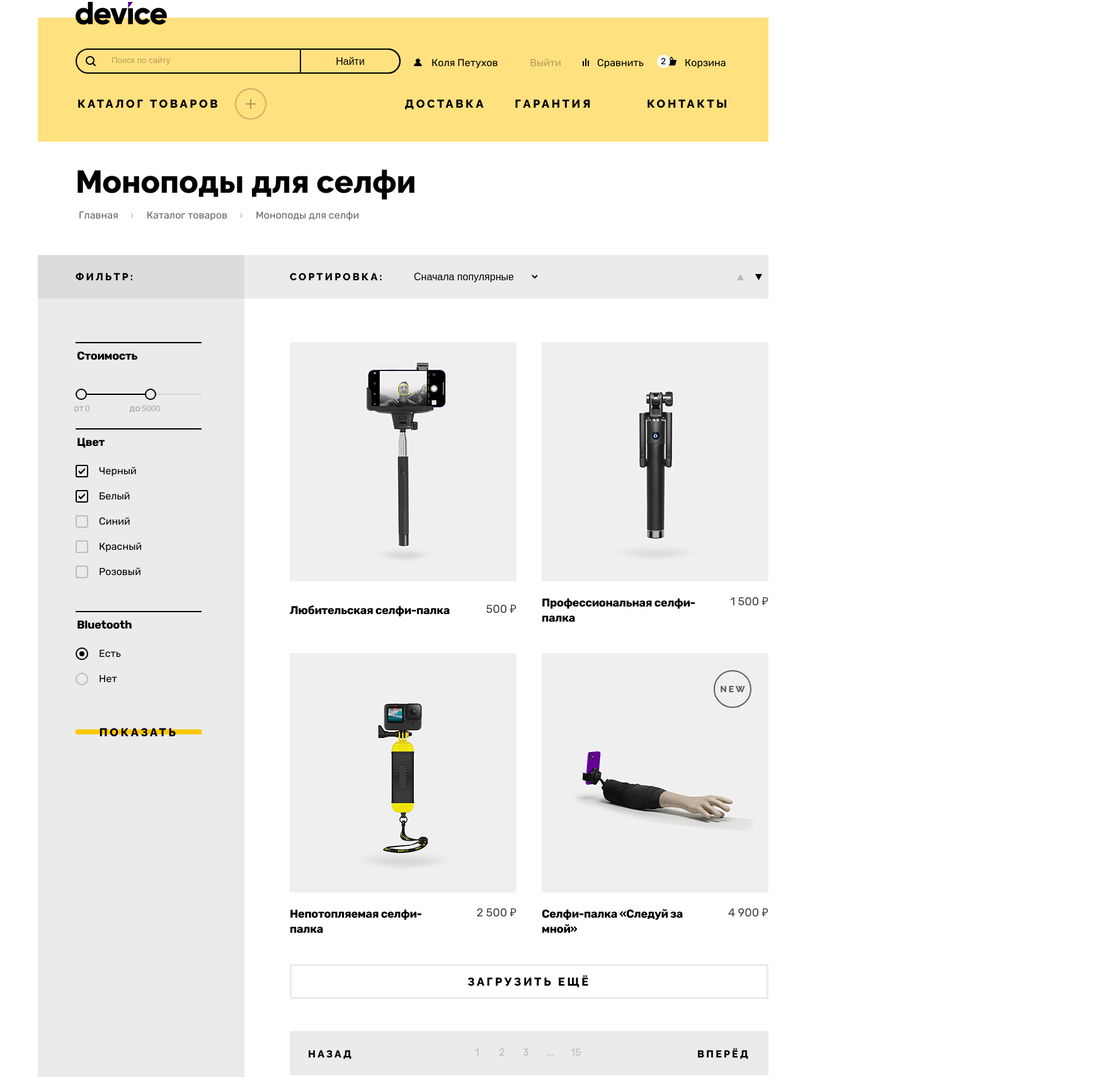
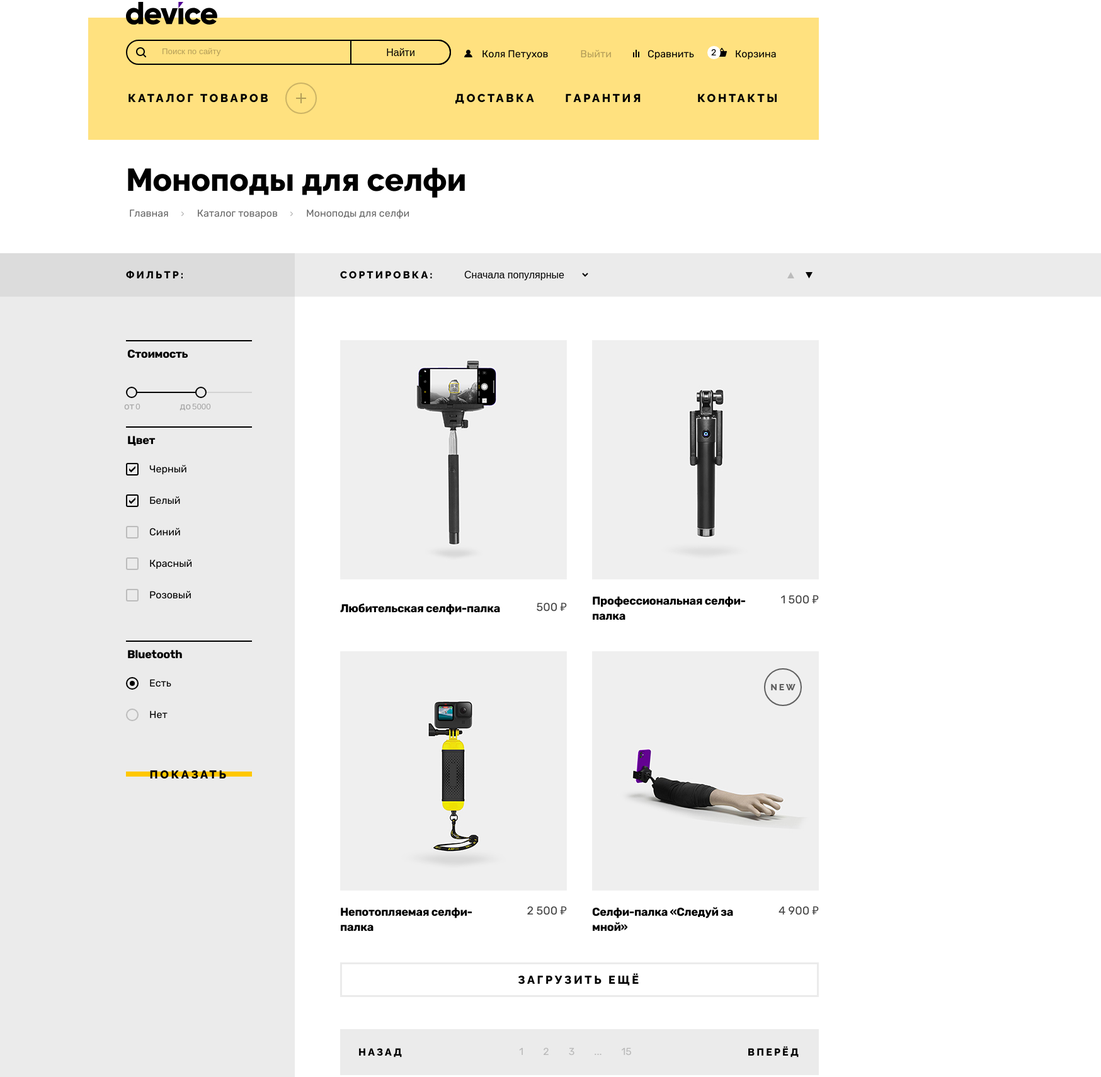
Before and after one commit to SergeySvetlov/1796475-device-32, a plain HTML site: page catalog.html in a window 1280 px wide. Shown: the part 14-1724 px from the top of the page at 63% size, 1748 px wide, since content can reach past the window. Drawn offline with Linux system fonts and the light colour scheme.

Commit message:
8.12. Завершаем вёрстку всех компонентов

```diff
--- a/catalog.html
+++ b/catalog.html
@@ -67,7 +67,7 @@
       <ul class="navigation-bottom">
         <li class="navigation-item-bottom catalog-bottom">
           <a class="navigation-item-bottom-link catalog-link" href="catalog.html">Каталог товаров</a>
-          <ul class="sub-navigation visually-hidden">
+          <ul class="sub-navigation">
             <li>
               <a class="sub-navigation-link" href="#">Виртуальная реальность</a>
             </li>
--- a/styles/styles.css
+++ b/styles/styles.css
@@ -34,6 +34,7 @@ body {
   padding: 0;
   display: flex;
   flex-direction: column;
+  min-width: 1440px;
   min-height: 100%;
   font-family: Rubik, Calibri, sans-serif;
   font-style: normal;
@@ -80,8 +81,9 @@ body {
 .navigation-top {
   width: 1075px;
   margin-left: 60px;
-  margin-top: 49px;
-  display: flex;
+  margin-top: 35px;
+  display: flex;
+  flex-wrap: wrap;
 }
 .search-bar-form {
   box-sizing: border-box;
@@ -138,7 +140,7 @@ body {
   border: solid 2px black;
   padding: 0;
   width: 160px;
-  height: 40px;
+  min-height: 40px;
   font-size: 16px;
   line-height: 19px;
   border-radius: 0 50px 50px 0;
@@ -179,6 +181,7 @@ body {
   margin: 0;
   padding: 0;
   display: flex;
+  flex-wrap: wrap;
   list-style-type: none;
 }
 .navigation-list li {
@@ -194,7 +197,7 @@ body {
   display: block;
   box-sizing: border-box;
   text-decoration: none;
-  height: 40px;
+  min-height: 40px;
   padding: 10px;
   border: solid 3px RGBA(0, 0, 0, 0);
 }
@@ -212,6 +215,7 @@ body {
 }
 .entrance {
   width: max-content;
+  max-width: 210px;
   padding-left: 46px;
 }
 .entrance::before {
@@ -226,6 +230,7 @@ body {
   }
 .exit {
   width: max-content;
+  max-width: 80px;
   color: RGBA(0, 0, 0, 0.3);
 }
 .exit:hover {
@@ -268,7 +273,7 @@ body {
   width: 320px;
   background-color: black;
   z-index: 3;
-  left: -140px;
+  left: -130px;
 }
 .goods-number {
   position: absolute;
@@ -276,7 +281,8 @@ body {
   box-sizing: border-box;
   width: max-content;
   min-width: 21px;
-  height: 21px;
+  max-width: 50px;
+  min-height: 21px;
   border-radius: 50px 50px 50px 50px;
   background-color: white;
   padding: 2px 6px 0 6px;
@@ -293,7 +299,7 @@ body {
   height: 6px;
   background-image: url(../img/decor/popover_triangle.svg);
   top: -6px;
-  left: 50%;
+  left: 47%;
 }
 .basket-items {
   padding: 0;
@@ -378,7 +384,7 @@ body {
   padding: 15px 0 15px 0;
   text-align: center;
   width: 280px;
-  height: 50px;
+  min-height: 50px;
   background-color: white;
   font-family: Raleway, Arial, sans-serif;
   font-style: normal;
@@ -408,6 +414,8 @@ body {
   margin-left: 40px;
   margin-top: 20px;
   display: flex;
+  flex-wrap: wrap;
+  justify-content: right;
   list-style-type: none;
 }
 .catalog-bottom {
@@ -420,7 +428,7 @@ body {
   display: block;
   position: relative;
   box-sizing: border-box;
-  height: 50px;
+  min-height: 50px;
   padding: 14px 20px 15px 20px;
   font-family: Raleway, Arial, sans-serif;
   font-style: normal;
@@ -484,14 +492,14 @@ body {
   border: solid 3px RGBA(0, 0, 0, 0);
 }
 .sub-navigation {
-  position: absolute;
-  box-sizing: border-box;
-  display: grid;
+  display: none;
+  position: absolute;
+  box-sizing: border-box;
   grid-template-columns: 239px 200px 200px 200px auto;
   grid-template-rows: auto auto auto;
   grid-auto-flow: column;
   width: 1160px;
-  height: 180px;
+  min-height: 180px;
   background-color: #ffe17f;
   padding: 33px 0 27px 42px;
   margin: 0;
@@ -500,6 +508,9 @@ body {
   z-index: 2;
   list-style-type: none;
 }
+.catalog-link:hover ~ .sub-navigation {
+  display: grid;
+}
 .sub-navigation li:nth-child(6) {
   grid-column: 3;
 }
@@ -511,7 +522,8 @@ body {
   box-sizing: border-box;
   text-decoration: none;
   width: max-content;
-  height: 27px;
+  max-width: 220px;
+  min-height: 27px;
   padding: 3px 15px 5px 15px;
   border: solid 3px RGBA(0, 0, 0, 0);
 }
@@ -536,10 +548,13 @@ body {
   margin: 0 auto;
 }
 .main-products-slider {
-  display: flex;
+  display: none;
   flex-wrap: wrap;
   justify-content: space-between;
   margin-top: -30px;
+}
+.main-products-slider-current {
+  display: flex;
 }
 .slider-top {
   width: 1160px;
@@ -608,16 +623,17 @@ body {
   width: 560px;
   display: flex;
   flex-wrap: wrap;
+  align-items: flex-start;
 }
 .slider-right .subtitle {
   width: 560px;
-  height: 110px;
+  min-height: 110px;
   margin: 0;
   margin-top: 120px;
 }
 .slider-right .description {
   width: 560px;
-  height: 80px;
+  min-height: 80px;
   margin: 0;
   margin-top: 19px;
 }
@@ -626,7 +642,7 @@ body {
   position: relative;
   box-sizing: border-box;
   width: 220px;
-  height: 50px;
+  min-height: 50px;
   margin: 0;
   padding: 14px 0 16px 0;
   text-align: center;
@@ -664,6 +680,7 @@ body {
   margin: 0;
   padding: 0;
   list-style-type: none;
+  max-height: 50px;
 }
 .slider-pagination-item {
   padding-right: 22px;
@@ -865,7 +882,7 @@ body {
   display: block;
   box-sizing: border-box;
   width: 160px;
-  height: 40px;
+  min-height: 40px;
   padding: 9px 0 11px 0;
   text-align: center;
   margin-bottom: 25px;
@@ -1018,6 +1035,7 @@ body {
 .form-text {
   margin-left: auto;
   position: relative;
+  max-width: 200px;
 }
 .form-text::before {
   content:"";
@@ -1052,7 +1070,7 @@ body {
   display: block;
   box-sizing: border-box;
   width: 260px;
-  height: 50px;
+  min-height: 50px;
   margin: 0;
   padding: 14px 0 16px 0;
   text-align: center;
@@ -1073,7 +1091,7 @@ body {
   display: block;
   box-sizing: border-box;
   width: 260px;
-  height: 50px;
+  min-height: 50px;
   margin: 0;
   padding: 14px 0 16px 0;
   text-align: center;
@@ -1180,7 +1198,7 @@ body {
 }
 .newsletter-button {
   width: 260px;
-  height: 55px;
+  min-height: 55px;
   box-sizing: border-box;
   padding: 0;
   border: solid 3px #dcdcdc;
@@ -1253,7 +1271,7 @@ body {
   display: block;
   position: relative;
   width: 125px;
-  height: 21px;
+  min-height: 21px;
   padding: 14px 20px 15px 20px;
   font-family: Raleway, Arial, sans-serif;
   font-style: normal;
@@ -1354,7 +1372,7 @@ body {
   background-color: #ffc700;
 }
 .footer-social-item a:active {
-  border: none;
+  border: solid 5px RGBA(0, 0, 0, 0);
 }
 .footer-right-section {
   flex-basis: 240px;
@@ -1481,12 +1499,34 @@ body {
   background-color: #dcdcdc;
   width: 328px;
   margin-left: auto;
+  position: relative;
+}
+.subtitle-catalog-container::after {
+  content: "";
+  position: absolute;
+  top: 0;
+  right: 0;
+  z-index: -1;
+  width: 100vw;
+  height: 100%;
+  background-color: #dcdcdc;
 }
 .catalog-sorting-container {
   width: 832px;
   background-color: #ebebeb;
   display: flex;
   margin-right: auto;
+  position: relative;
+}
+.catalog-sorting-container::after {
+  content:"";
+  position: absolute;
+  top: 0;
+  left: 0;
+  z-index: -1;
+  width: 100vw;
+  height: 100%;
+  background-color: #ebebeb;
 }
 .catalog-products-bottom {
   display: flex;
@@ -1495,6 +1535,17 @@ body {
   width: 328px;
   background-color: #ebebeb;
   margin-left: auto;
+  position: relative;
+}
+.catalog-filter-container::after {
+  content: "";
+  position: absolute;
+  top: 0;
+  right: 0;
+  z-index: -1;
+  width: 100vw;
+  height: 100%;
+  background-color: #ebebeb;
 }
 .product-list-pagination-container {
   width: 832px;
@@ -1631,7 +1682,7 @@ body {
   position: relative;
   display: block;
   padding-left: 37px;
-  height: 20px;
+  min-height: 20px;
 }
 .control-mark {
   position: absolute;
@@ -1737,7 +1788,7 @@ body {
 .catalog-filter .tablinks {
   position: relative;
   width: 200px;
-  height: 40px;
+  min-height: 40px;
   margin: 40px 0 0 0;
   padding: 0;
   background-color: rgba(0, 0, 0, 0);
@@ -1818,7 +1869,7 @@ body {
   position: absolute;
   display: none;
   width: 180px;
-  height: 40px;
+  min-height: 40px;
   margin: 0;
   padding: 0;
   border: none;
@@ -1829,7 +1880,7 @@ body {
   position: relative;
   box-sizing: border-box;
   width: 180px;
-  height: 40px;
+  min-height: 40px;
   padding: 9px 17px 11px 17px;
   z-index: 0;
 }
@@ -1881,7 +1932,7 @@ body {
   line-height: 19px;
   background-color: RGBA(0, 0, 0, 0);
   width: 217px;
-  height: 40px;
+  min-height: 40px;
   padding: 0 23px 0 13px;
   border: none;
 }
@@ -1941,7 +1992,7 @@ body {
 /*Кнопка загрузить ещё*/
 .pagination-show-more {
   width: 760px;
-  height: 55px;
+  min-height: 55px;
   margin: 44px 0 0 72px;
   background-color: white;
   border: solid 3px #ebebeb;
@@ -1963,9 +2014,10 @@ body {
   margin: 51px 0 77px 72px;
   padding: 0;
   width: 760px;
-  height: 70px;
+  min-height: 70px;
   background-color: #ebebeb;
   display: flex;
+  flex-wrap: wrap;
   list-style-type: none;
 }
 .pagination-item {
@@ -1998,8 +2050,8 @@ body {
   line-height: 19px;
   letter-spacing: normal;
   color: RGBA(68,68,68, 0.3);
-  width: 38px;
-  height: 38px;
+  min-width: 38px;
+  min-height: 38px;
   padding: 8px 16px 11px 15px;
 }
 .pagination-item .pagination-link:focus {
@@ -2016,7 +2068,7 @@ body {
 .pagination-button {
   display: block;
   box-sizing: border-box;
-  height: 70px;
+  min-height: 70px;
   padding: 27px 29px 27px 29px;
   text-decoration: none;
   font-family: Raleway, Arial, sans-serif;
@@ -2038,6 +2090,7 @@ body {
   opacity: 0.3;
   box-shadow: none;
 }
+/*Модальное окно*/
 .modal-container {
   position: fixed;
   top: 0;
```
Also changed, not shown: index.html (+8 -8 lines).
